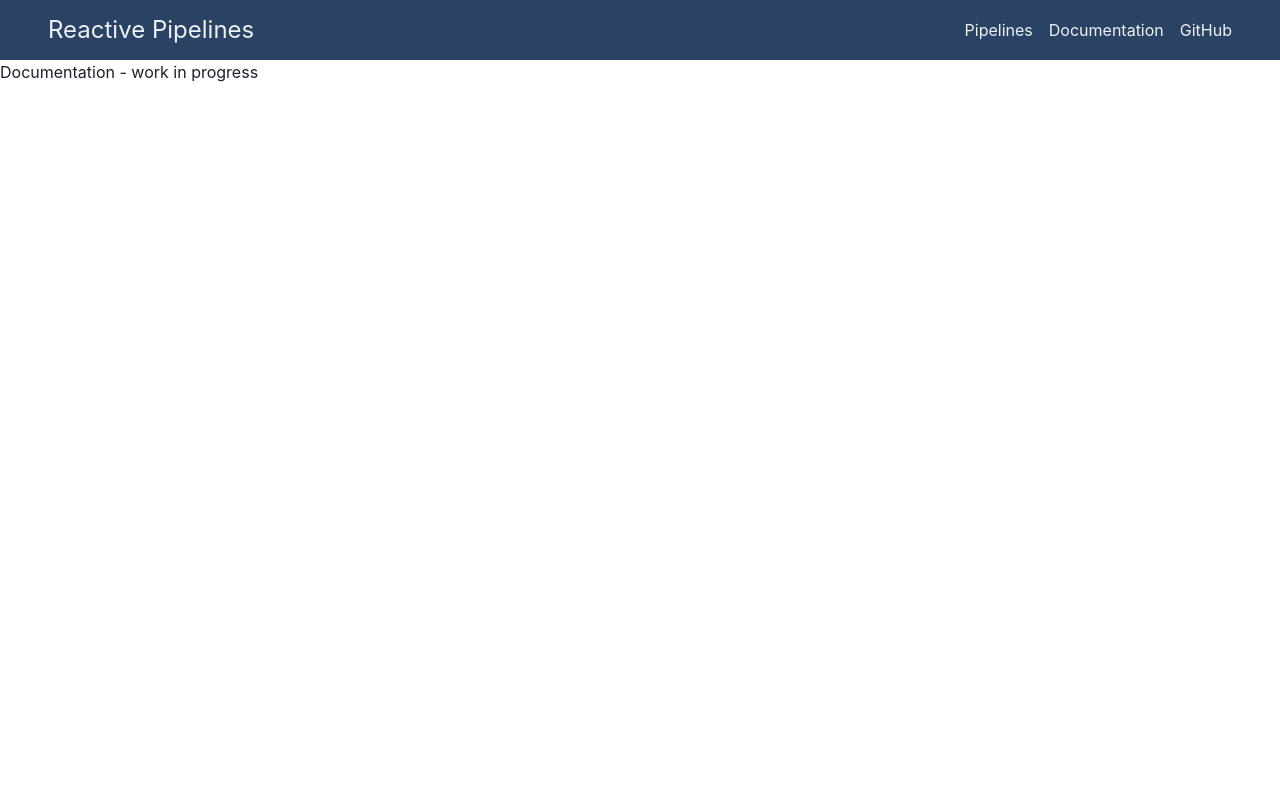
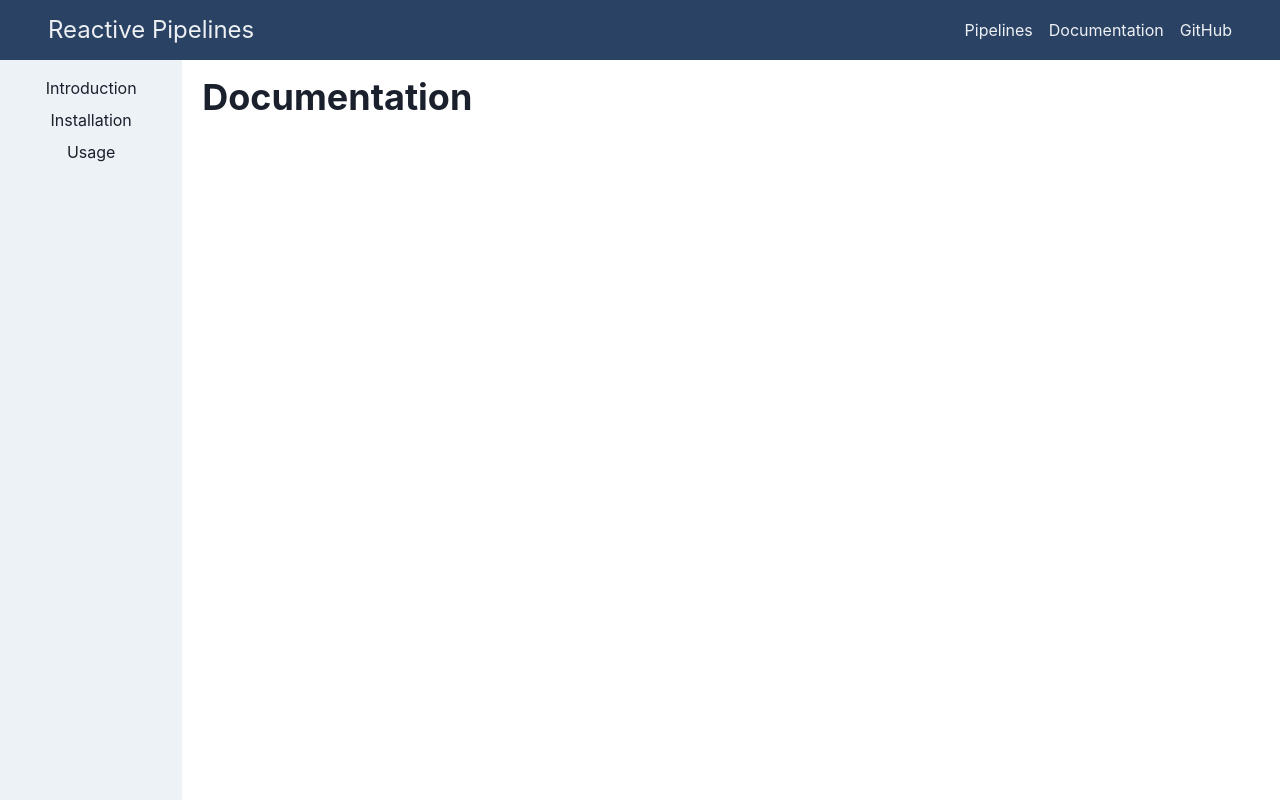
Before and after one commit to alexghiurau/pipeline-designer, a Next.js app: page /documentation in a window 1280 px wide. Built offline with nearby package versions, Linux system fonts and the light colour scheme.

Commit message:
docs page, update packages

```diff
--- a/src/pages/documentation/index.tsx
+++ b/src/pages/documentation/index.tsx
@@ -1,3 +1,24 @@
+import { Box, Grid, GridItem, Heading, VStack, Text } from '@chakra-ui/react';
+
 export default function Documentation() {
-  return <div>Documentation - work in progress</div>;
+  return (
+    <>
+      <Box h={'calc(100vh - 60px)'}>
+        <Grid h={'100%'} templateRows='1fr' templateColumns='1fr 6fr' gap={1}>
+          <GridItem bg='gray.100'>
+            <VStack p={'1rem'}>
+              <Text>Introduction</Text>
+              <Text>Installation</Text>
+              <Text>Usage</Text>
+            </VStack>
+          </GridItem>
+          <GridItem>
+            <Box p={'1rem'}>
+              <Heading>Documentation</Heading>
+            </Box>
+          </GridItem>
+        </Grid>
+      </Box>
+    </>
+  );
 }
```
Also changed, not shown: 1 other file (tests, documents, lock files or other folders).
